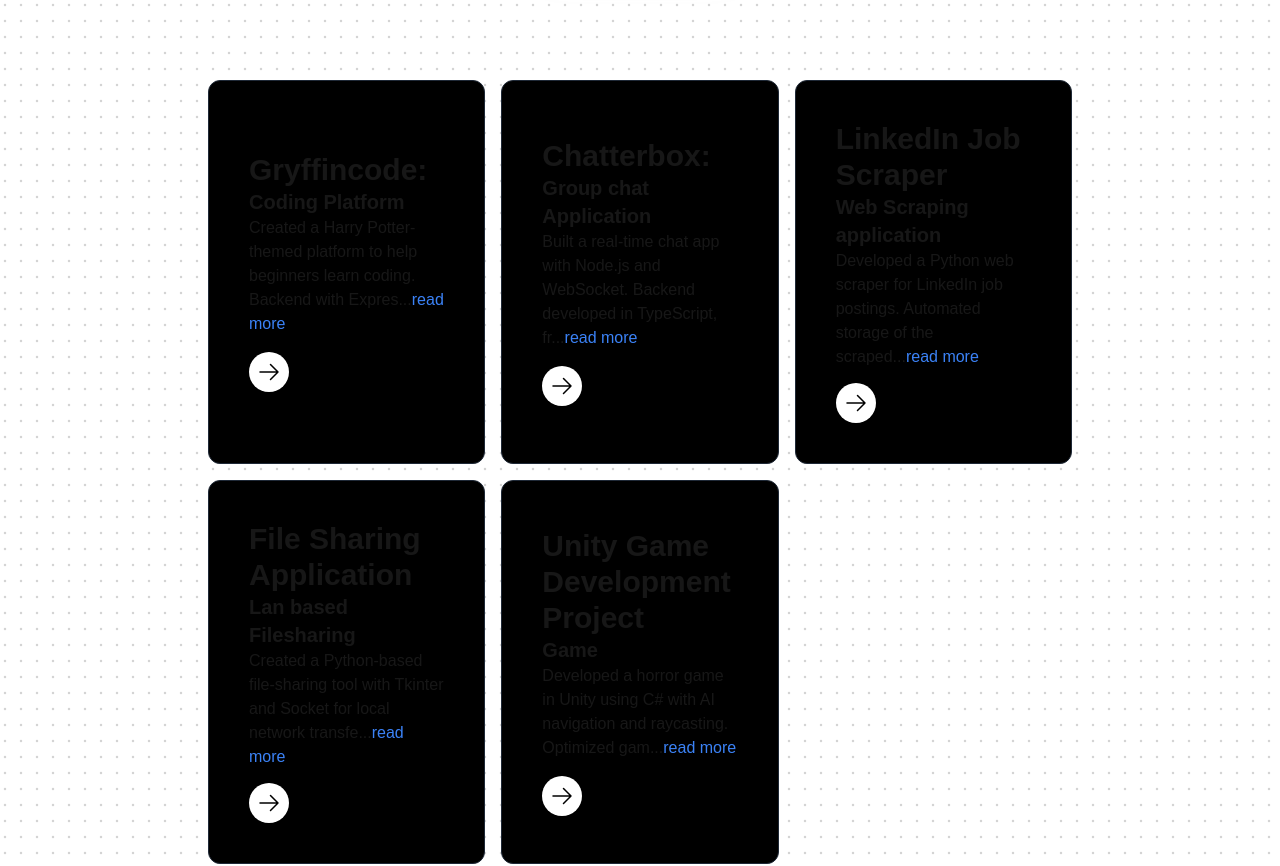
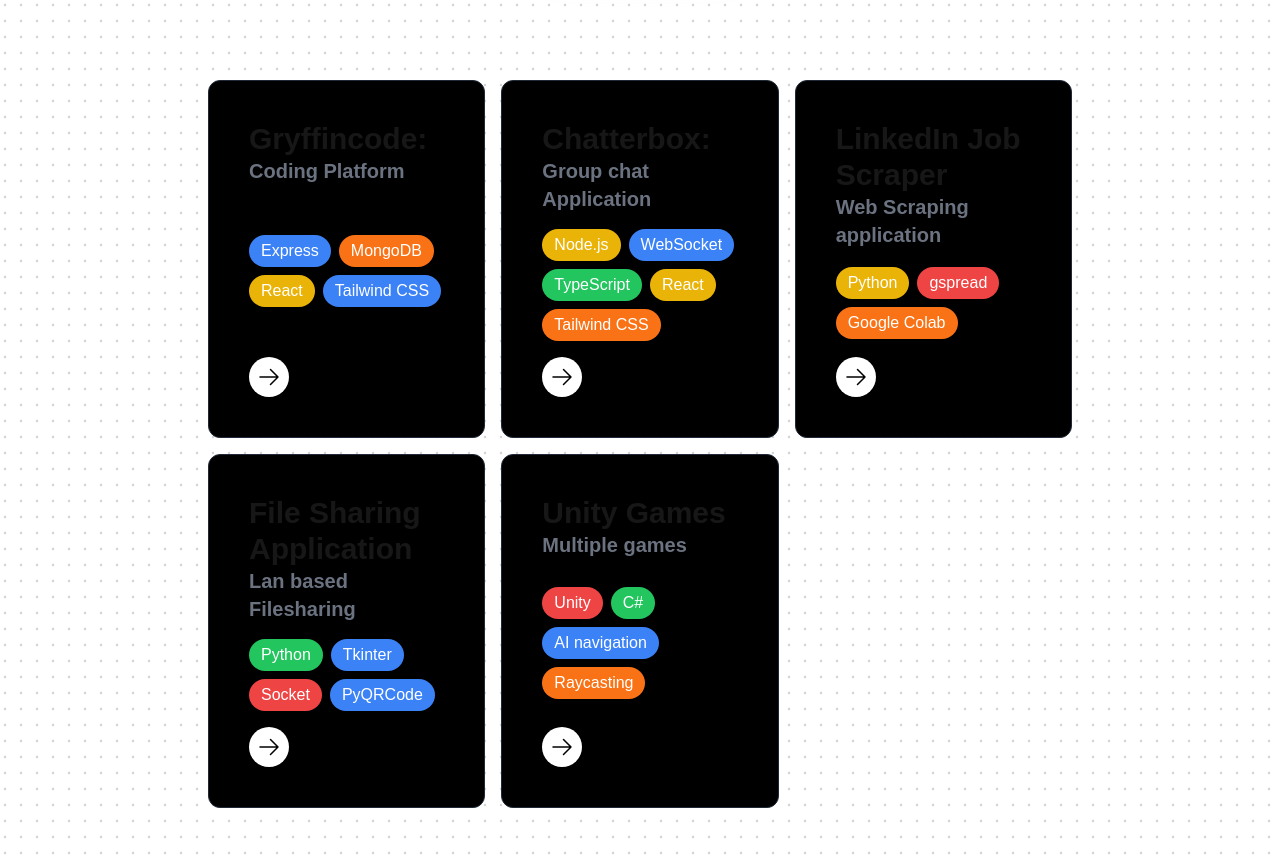
Before and after one commit to ByteBrewer101/Portfoliosite, a Next.js app: page / in a window 1280 px wide. Shown: the part 800-1666 px from the top of the page. Built offline with nearby package versions, Linux system fonts and the light colour scheme.

Commit message:
fixed cards

```diff
--- a/app/page.tsx
+++ b/app/page.tsx
@@ -8,39 +8,39 @@
 
 
 export default function Home() {
-
 const ProjectData = [
   {
     Title: "Gryffincode: ",
     Title2: "Coding Platform",
     link: "https://gryffincode.netlify.app/",
-     desc: "Created a Harry Potter-themed platform to help beginners learn coding. Backend with Express and MongoDB, frontend built using React and Tailwind CSS.",
+    desc: "Express, MongoDB, React, Tailwind CSS",
   },
   {
     Title: "Chatterbox:",
     Title2: "Group chat Application",
     link: "https://friendly-beijinho-a03091.netlify.app/",
-     desc: "Built a real-time chat app with Node.js and WebSocket. Backend developed in TypeScript, frontend using React and Tailwind CSS for smooth user experience.",
+    desc: "Node.js, WebSocket, TypeScript, React, Tailwind CSS",
   },
   {
     Title: "LinkedIn Job Scraper",
     Title2: "Web Scraping application",
     link: "https://github.com/AtharvaChopde/webscraper",
-     desc: "Developed a Python web scraper for LinkedIn job postings. Automated storage of the scraped data into Google Sheets using gspread and Google Colab.",
+    desc: "Python, gspread, Google Colab",
   },
   {
     Title: "File Sharing Application",
     Title2: "Lan based Filesharing",
     link: "https://github.com/AtharvaChopde/python-Notes-sharing-system",
-     desc: "Created a Python-based file-sharing tool with Tkinter and Socket for local network transfers. QR code generation integrated using PyQRCode for easy sharing.",
+    desc: "Python, Tkinter, Socket, PyQRCode",
   },
   {
-     Title: "Unity Game Development Project",
-     Title2: "Game",
+    Title: "Unity Games",
+    Title2: "Multiple games",
     link: "https://play.unity.com/en/games/615edb3b-0649-4ffb-a126-90c79880ce77/a-backrooms-horror-based-game",
-     desc: "Developed a horror game in Unity using C# with AI navigation and raycasting. Optimized game performance for smooth play on multiple platforms and devices.",
+    desc: "Unity, C#, AI navigation, Raycasting",
   },
 ];
+
 
   return (
     <HeroHighlight className="min-h-screen flex items-center justify-center flex-col overflow-auto ">
--- a/components/HeroChildren.tsx
+++ b/components/HeroChildren.tsx
@@ -1,4 +1,4 @@
-"use client"
+"use client";
 export default function HeroChildren() {
   return (
     <div className="flex flex-col justify-center items-center w-full max-w-[40rem] mx-auto space-y-10 p-4">
@@ -21,12 +21,12 @@
       </h1>
 
       <div className="flex flex-col md:flex-row items-center justify-between space-y-4 md:space-y-0 md:space-x-20">
-       <a
-  href="mailto:atharvachopde@gmail.com"
-  className="hover:scale-105 bg-indigo-500 font-bold p-4 rounded-xl shadow-xl shadow-indigo-500/30 hover:shadow-indigo-500/50 hover:bg-white hover:text-black transition ease-in-out duration-200 w-full md:w-auto"
->
-  Hire Me
-</a>
+        <a
+          href="mailto:atharvachopde@gmail.com"
+          className="hover:scale-105 bg-indigo-500 font-bold p-4 rounded-xl shadow-xl shadow-indigo-500/30 hover:shadow-indigo-500/50 hover:bg-white hover:text-black transition ease-in-out duration-200 w-full md:w-auto"
+        >
+          Mail
+        </a>
 
         <a
           href="#projects"
--- a/components/cardWithData.tsx
+++ b/components/cardWithData.tsx
@@ -1,6 +1,5 @@
 "use client";
 
-import { useRouter } from "next/navigation";
 import React from "react";
 
 interface CardWithDataProps {
@@ -12,29 +11,48 @@
 
 const CardWithData: React.FC<CardWithDataProps> = ({ link, title,title2, desc }) => {
 
-  const filerouter = useRouter()
+
+  const colors = [
+    "bg-blue-500",
+    "bg-green-500",
+    "bg-orange-500",
+    "bg-red-500",
+    "bg-yellow-500",
+  ];
+
 
   return (
     <div
       onClick={() => {
-        filerouter.push("/pages/projectpage");
+        window.open(link);
+
       }}
-      className="bg-black relative z-0  flex space-y-4 flex-col w-auto justify-center backdrop-blur-xl p-10 border border-gray-800 rounded-xl h-96 hover:scale-105 hover:bg-blur-xl hover:shadow-white hover:border-none transition ease-in-out duration-700 hover:bg-white hover:text-black"
+      className="cursor-pointer bg-black  flex flex-col justify-between space-y-4 w-fit  backdrop-blur-xl p-10 border border-gray-800 rounded-xl min-h-72 hover:scale-105 hover:bg-blur-xl hover:shadow-white hover:border-none transition ease-in-out duration-700 hover:bg-white hover:text-black"
     >
-      <div className=" overflow-y-hidden">
+      <div className="flex flex-col justify-between">
         <h1 className="font-bold text-3xl flex justify-start">{title}</h1>
-        <h1 className="font-semibold text-xl" >{title2}</h1>
-        <p>
-          {desc.slice(0, 90)}...
-          <a className="text-blue-500 hover:pointer">read more</a>
-        </p>
+        <h1 className="font-semibold text-xl text-gray-500">{title2}</h1>
+      </div>
+      <div className="flex flex-wrap gap-2  mt-2">
+        {desc.split(",").map((i, k) => {
+          const random = Math.floor(Math.random() * colors.length);
+
+          return (
+            <span
+              key={k}
+              className={`rounded-full px-3 py-1 text-white ${colors[random]}`}
+            >
+              {i.trim()}
+            </span>
+          );
+        })}
       </div>
 
       <button
         onClick={() => {
           window.open(link);
         }}
-        className="  w-fit bg-white rounded-full p-2 transition ease-in-out duration-200 hover:bg-black hover:-rotate-45 "
+        className=" mt-2 w-fit bg-white rounded-full p-2 transition ease-in-out duration-200 hover:bg-black hover:-rotate-45 shadow-xl   "
       >
         <svg
           xmlns="http://www.w3.org/2000/svg"
```
Lines whose indentation alone changed are shown as unchanged.
